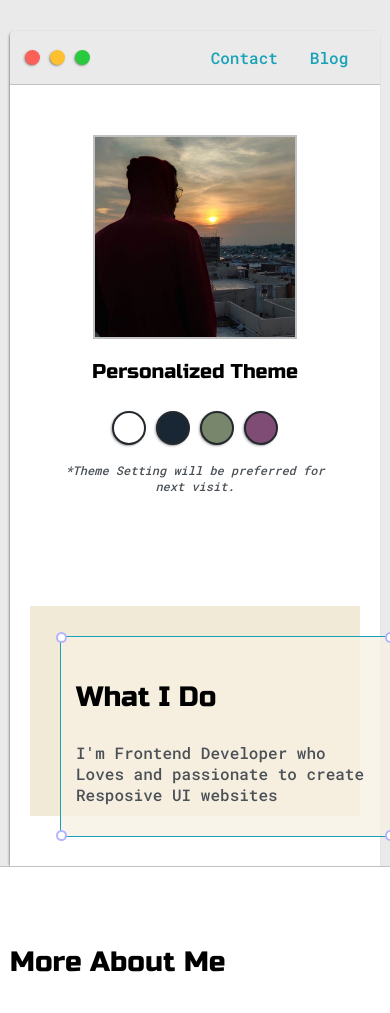
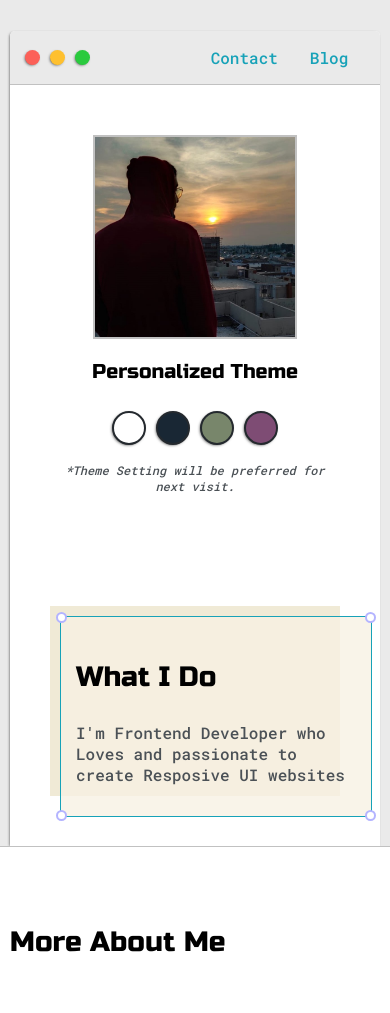
Before and after one commit to Karan-Munjani/Portfolio-site, a plain HTML site: page index.html in a window 390 px wide. Shown: the part 198-1211 px from the top of the page. Drawn offline with Linux system fonts and the light colour scheme.

Commit message:
fixed mobile view problem

```diff
--- a/css/style.css
+++ b/css/style.css
@@ -83,6 +83,7 @@ li{
     justify-content: center;
     align-items: center;
     min-height: 10em;
+    text-align:center;
 }
 
 .intro-wrapper{
@@ -267,10 +268,14 @@ li{
 
 .about-wrapper{
     display: grid;
-    grid-template-columns: repeat(auto-fit,minmax(400px,1fr));
+    grid-template-columns: repeat(auto-fit,minmax(320px,1fr));
     grid-gap: 5em;
     padding-bottom: 50px;
     padding-top: 50px;
+}
+
+.about-me{
+
 }
 
 .para-1{
@@ -370,10 +375,24 @@ li{
     }
 
 }
-@media screen and (max-width:425px){
+@media screen and (max-width:400px){
     .intro-wrapper{
         grid-template-columns: 1fr;
         grid-template-areas: "nav-wrapper" "left-column" "right-column";
     }
+    #preview-shadow{
+		max-width: 280px;
+		height: 180px;
+		padding-left: 10px;
+		padding-top: 10px;
+	}
+
+	#preview{
+		width: 280px;
+
+    }
+
+
+
 
 }
```
